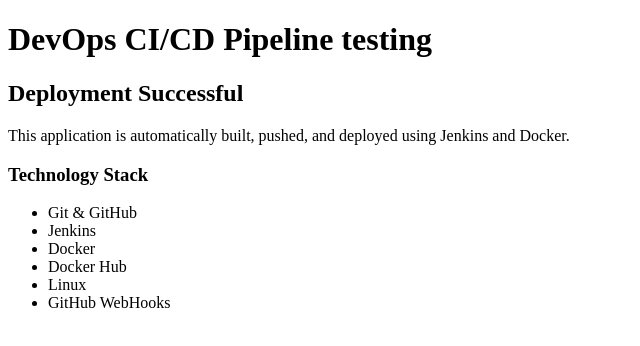
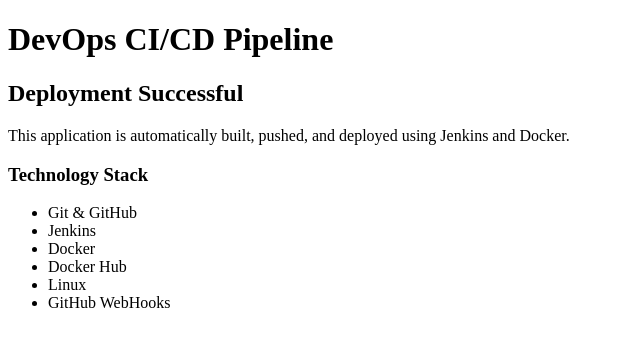
Before and after one commit to SKrrr0307/final-devops-project, a plain HTML site: page app/index.html in a window 1280 px wide. Shown: the whole page, without its empty margins (0-640 px from the left). Drawn offline with Linux system fonts and the light colour scheme.

Commit message:
Testing Webhook 2

```diff
--- a/app/index.html
+++ b/app/index.html
@@ -8,7 +8,7 @@
 
 <body>
 
-    <h1>DevOps CI/CD Pipeline testing</h1>
+    <h1>DevOps CI/CD Pipeline</h1>
 
     <h2>Deployment Successful</h2>
 
```
